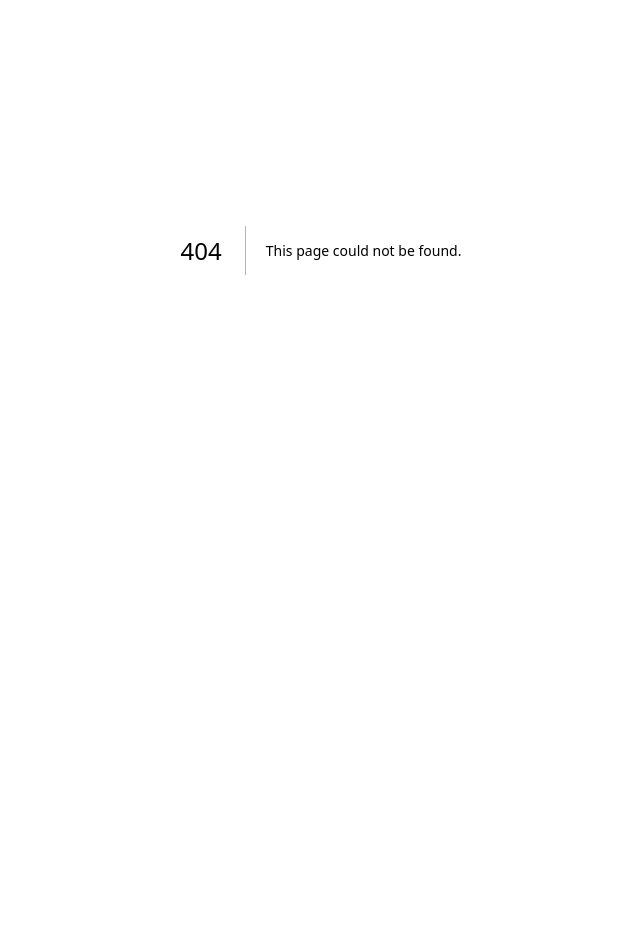
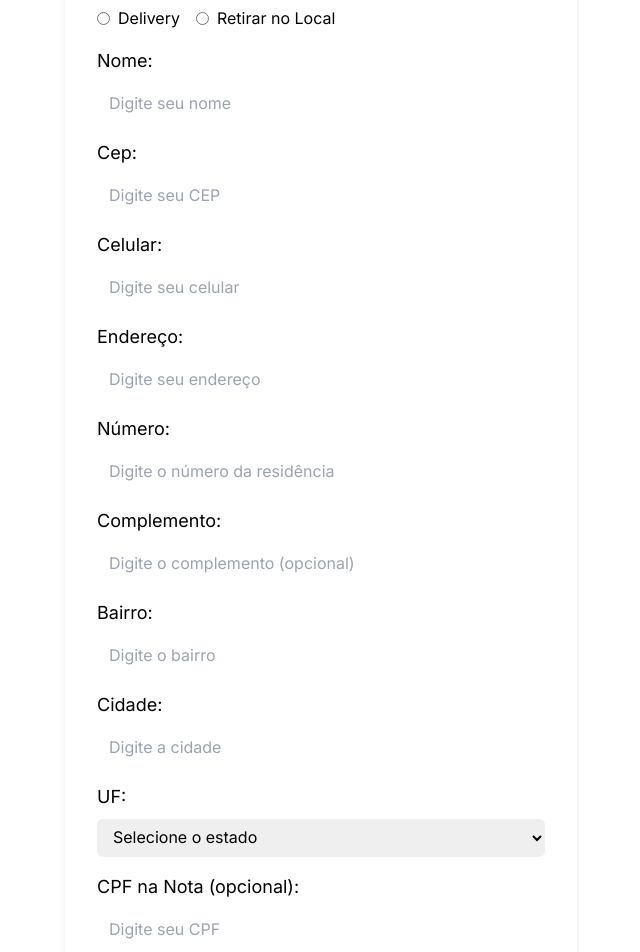
Before and after one commit to luixgabriel/burgueria, a Next.js app: page /order in a window 1280 px wide. Before the commit this address had no page. Shown: the part 260-1212 px from the top of the page, without its empty margins (319-959 px from the left). Before the commit the page ends 910 px from the top, so only its background shows below. Built offline with nearby package versions, Linux system fonts and the light colour scheme.

Commit message:
feat: add final form for the order

```diff
--- a/src/app/cart/page.tsx
+++ b/src/app/cart/page.tsx
@@ -6,9 +6,11 @@ import { useCart } from '@/hooks/useCart'
 import formattedPrice from '@/utils/formatPrice'
 import Link from 'next/link'
 import { EmptyCart } from '../components/empty-cart'
+import { useRouter } from 'next/navigation'
 
 export default function Cart() {
   const { cartItems, removeFromCart, calculateTotal } = useCart()
+  const router = useRouter()
   return (
     <section className="h-screen bg-gray-100 p-4">
       <div className="flex p-4 justify-between border-b-2 border-primary">
@@ -82,7 +84,10 @@ export default function Cart() {
             : `Total: ${formattedPrice(calculateTotal(cartItems))}`}
         </span>
         {cartItems.length > 0 && (
-          <button className="bg-primary text-white p-2 rounded-lg mt-2 transition-all hover:bg-hover">
+          <button
+            className="bg-primary text-white p-2 rounded-lg mt-2 transition-all hover:bg-hover"
+            onClick={() => router.push('/order')}
+          >
             Finalizar Pedido
           </button>
         )}
--- /dev/null
+++ b/src/app/order/page.tsx
@@ -0,0 +1,183 @@
+'use client'
+import { normalizeCPF, normalizePhoneNumber, normalizeCEP } from '@/utils/masks'
+import { useEffect } from 'react'
+import { useForm } from 'react-hook-form'
+
+export default function Order() {
+  const {
+    register,
+    handleSubmit,
+    setValue,
+    watch,
+    formState: { errors },
+  } = useForm()
+
+  const phoneValue = watch('phone')
+  const cpfValue = watch('cpf')
+  const cepValue = watch('cep')
+
+  useEffect(() => {
+    setValue('phone', normalizePhoneNumber(phoneValue))
+    setValue('cpf', normalizeCPF(cpfValue))
+    setValue('cep', normalizeCEP(cepValue))
+  }, [phoneValue, cpfValue, cepValue])
+
+  const onSubmit = (data) => {
+    console.log(data)
+  }
+
+  return (
+    <div className="bg-white p-8 rounded-lg shadow-md w-full max-w-lg mx-auto mt-10">
+      <form onSubmit={handleSubmit(onSubmit)}>
+        <h2 className="text-2xl font-semibold mb-4">Informações do Pedido</h2>
+
+        {/* Método de entrega */}
+        <div className="mb-4">
+          <span className="text-lg mb-2 block">Método de Entrega:</span>
+          <label className="inline-flex items-center mr-4">
+            <input
+              {...register('deliveryMethod')}
+              type="radio"
+              className="form-radio text-primary"
+              value="delivery"
+            />
+            <span className="ml-2">Delivery</span>
+          </label>
+          <label className="inline-flex items-center">
+            <input
+              {...register('deliveryMethod')}
+              type="radio"
+              className="form-radio text-primary"
+              value="pickup"
+            />
+            <span className="ml-2">Retirar no Local</span>
+          </label>
+        </div>
+
+        {/* Nome */}
+        <div className="mb-4">
+          <label className="block text-lg mb-2">Nome:</label>
+          <input
+            {...register('name')}
+            type="text"
+            className="form-input w-full px-3 py-2 rounded-md"
+            placeholder="Digite seu nome"
+          />
+        </div>
+
+        {/* Cep */}
+        <div className="mb-4">
+          <label className="block text-lg mb-2">Cep:</label>
+          <input
+            {...register('cep')}
+            type="tel"
+            className="form-input w-full px-3 py-2 rounded-md"
+            placeholder="Digite seu CEP"
+          />
+        </div>
+
+        {/* Celular */}
+        <div className="mb-4">
+          <label className="block text-lg mb-2">Celular:</label>
+          <input
+            {...register('phone')}
+            type="tel"
+            className="form-input w-full px-3 py-2 rounded-md"
+            placeholder="Digite seu celular"
+          />
+        </div>
+
+        {/* Endereço */}
+        <div className="mb-4">
+          <label className="block text-lg mb-2">Endereço:</label>
+          <input
+            {...register('address')}
+            type="text"
+            className="form-input w-full px-3 py-2 rounded-md"
+            placeholder="Digite seu endereço"
+          />
+        </div>
+
+        {/* Número */}
+        <div className="mb-4">
+          <label className="block text-lg mb-2">Número:</label>
+          <input
+            {...register('number')}
+            type="text"
+            className="form-input w-full px-3 py-2 rounded-md"
+            placeholder="Digite o número da residência"
+          />
+        </div>
+
+        {/* Complemento */}
+        <div className="mb-4">
+          <label className="block text-lg mb-2">Complemento:</label>
+          <input
+            {...register('complement')}
+            type="text"
+            className="form-input w-full px-3 py-2 rounded-md"
+            placeholder="Digite o complemento (opcional)"
+          />
+        </div>
+
+        {/* Bairro */}
+        <div className="mb-4">
+          <label className="block text-lg mb-2">Bairro:</label>
+          <input
+            {...register('district')}
+            type="text"
+            className="form-input w-full px-3 py-2 rounded-md"
+            placeholder="Digite o bairro"
+          />
+        </div>
+
+        {/* Cidade */}
+        <div className="mb-4">
+          <label className="block text-lg mb-2">Cidade:</label>
+          <input
+            {...register('city')}
+            type="text"
+            className="form-input w-full px-3 py-2 rounded-md"
+            placeholder="Digite a cidade"
+          />
+        </div>
+
+        {/* UF */}
+        <div className="mb-4">
+          <label className="block text-lg mb-2">UF:</label>
+          <select
+            {...register('uf')}
+            className="form-select w-full px-3 py-2 rounded-md"
+          >
+            <option value="">Selecione o estado</option>
+            <option value="SP">SP</option>
+            <option value="RJ">RJ</option>
+            <option value="MG">MG</option>
+            {/* ... Outros estados aqui ... */}
+          </select>
+        </div>
+
+        {/* CPF na Nota */}
+        <div className="mb-4">
+          <label className="block text-lg mb-2">CPF na Nota (opcional):</label>
+          <input
+            {...register('cpf')}
+            type="text"
+            className="form-input w-full px-3 py-2 rounded-md"
+            placeholder="Digite seu CPF"
+          />
+        </div>
+
+        {/* Botão de enviar */}
+        <div className="mt-6">
+          <button
+            type="submit"
+            className="bg-primary text-white px-4 py-2 rounded-md hover:bg-blue-600 focus:outline-none focus:bg-blue-600"
+          >
+            Enviar
+          </button>
+        </div>
+      </form>
+    </div>
+  )
+}
--- a/src/contexts/cart-context.tsx
+++ b/src/contexts/cart-context.tsx
@@ -3,6 +3,7 @@ import { createContext, useEffect, useState } from 'react'
 import { IProducts } from '@/types/products'
 import { useRouter } from 'next/navigation'
 import { useLocalStorage } from '@/hooks/useLocalStorage'
+import { useFavorite } from '@/hooks/useFavorite'
 
 interface ShoppingCartContext {
   increaseCart: (product: IProducts) => void
@@ -23,7 +24,9 @@ export function ShoppingCartProvider({ children }: ShoppingCartProviderProps) {
     'products',
     [],
   )
+  const { setIsOpen } = useFavorite()
   const [cartItems, setCartItems] = useState<IProducts[]>(value)
+
   const router = useRouter()
   useEffect(() => {
     setCartItems(value)
@@ -33,7 +36,8 @@ export function ShoppingCartProvider({ children }: ShoppingCartProviderProps) {
     const newCartItems = [...value, product]
     setCartItems(newCartItems)
     updateLocalStorage(newCartItems)
-    // router.push('/')
+    setIsOpen(false)
+    router.push('/cart')
   }
 
   function removeFromCart(productId: number) {
--- /dev/null
+++ b/src/utils/masks.ts
@@ -0,0 +1,29 @@
+export const normalizeCPF = (value: string | undefined) => {
+  if (!value) return ''
+
+  return value
+    .replace(/\D/g, '') // remove qualquer caractere não numérico
+    .replace(/(\d{3})(\d)/, '$1.$2') // insere o primeiro ponto depois de 3 dígitos
+    .replace(/(\d{3})(\d)/, '$1.$2') // insere o segundo ponto depois de 3 dígitos
+    .replace(/(\d{3})(\d{1,2})/, '$1-$2') // insere o traço depois de 3 dígitos
+    .replace(/(-\d{2})\d+?$/, '$1') // captura apenas 2 dígitos após o traço
+}
+
+export const normalizePhoneNumber = (value: string | undefined) => {
+  if (!value) return ''
+
+  return value
+    .replace(/[\D]/g, '')
+    .replace(/(\d{2})(\d)/, '($1) $2')
+    .replace(/(\d{5})(\d)/, '$1-$2')
+    .replace(/(-\d{4})(\d+?)/, '$1')
+}
+
+export const normalizeCEP = (value: string | undefined) => {
+  if (!value) return ''
+
+  return value
+    .replace(/\D/g, '')
+    .replace(/(\d{5})(\d)/, '$1-$2')
+    .replace(/(-\d{3})\d+?$/, '$1')
+}
```
Also changed, not shown: package.json (+6 -2 lines), 1 other file (tests, documents, lock files or other folders).
